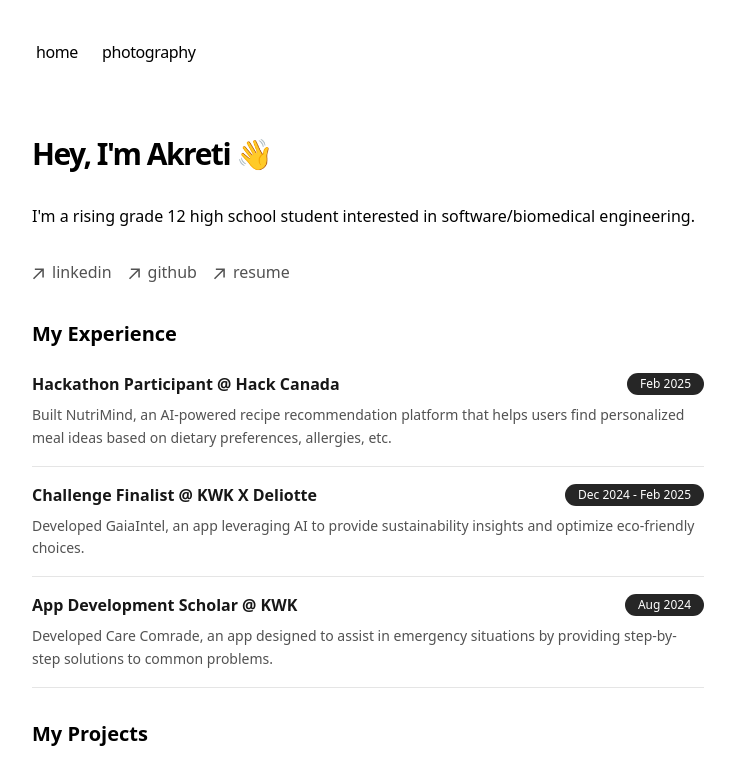
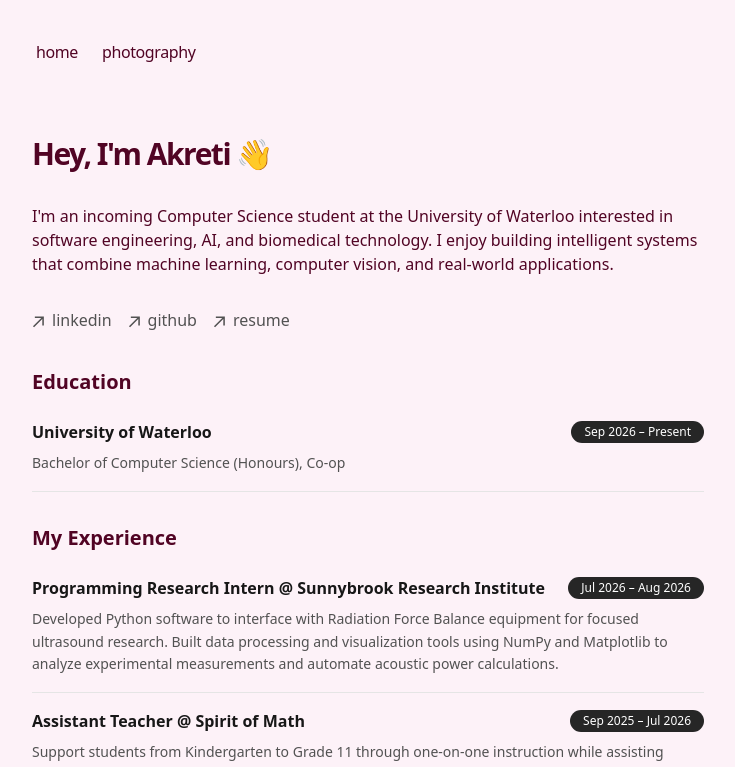
Before and after one commit to akretisharma/akretisharma.github.io, a Next.js app: page / in a window 1280 px wide. Shown: the top 767 px of the page, without its empty margins (272-1007 px from the left). Built offline with nearby package versions, Linux system fonts and the light colour scheme.

Commit message:
content update

```diff
--- a/src/app/layout.tsx
+++ b/src/app/layout.tsx
@@ -22,7 +22,7 @@
     <html
       lang="en"
       className={cx(
-        'text-black bg-white dark:text-white dark:bg-black',
+        'text-pink-950 bg-pink-50 dark:text-white dark:bg-black',
         GeistSans.variable,
         GeistMono.variable
       )}
--- a/src/app/page.tsx
+++ b/src/app/page.tsx
@@ -32,7 +32,7 @@
         Hey, I'm Akreti 👋
       </h1>
       <p className="mb-6">
-        {`I'm a rising grade 12 high school student interested in software/biomedical engineering.`}
+  {`I'm an incoming Computer Science student at the University of Waterloo interested in software engineering, AI, and biomedical technology. I enjoy building intelligent systems that combine machine learning, computer vision, and real-world applications.`}
       </p>
       <div>
         <ul className="font-sm mt-8 flex flex-col space-x-0 space-y-2 text-neutral-600 md:flex-row md:space-x-4 md:space-y-0 dark:text-neutral-300">
@@ -74,16 +74,51 @@
       </div>
       </section>
 
+      <section id="education" className="mb-8">
+  <h2 className="mb-2 text-xl font-semibold">Education</h2>
+
+  <div className="cursor-target">
+    <ExperienceSection
+      title="University of Waterloo"
+      date="Sep 2026 – Present"
+      description="Bachelor of Computer Science (Honours), Co-op"
+    />
+  </div>
+</section>
+
       <section id="experience" className="mb-8">
   <h2 className="mb-2 text-xl font-semibold">My Experience</h2>
+
   <div className="cursor-target">
-    <ExperienceSection title="Hackathon Participant @ Hack Canada" date="Feb 2025" description="Built NutriMind, an AI-powered recipe recommendation platform that helps users find personalized meal ideas based on dietary preferences, allergies, etc." />
+    <ExperienceSection
+      title="Programming Research Intern @ Sunnybrook Research Institute"
+      date="Jul 2026 – Aug 2026"
+      description="Developed Python software to interface with Radiation Force Balance equipment for focused ultrasound research. Built data processing and visualization tools using NumPy and Matplotlib to analyze experimental measurements and automate acoustic power calculations."
+    />
   </div>
+
   <div className="cursor-target">
-    <ExperienceSection title="Challenge Finalist @ KWK X Deliotte" date="Dec 2024 - Feb 2025" description="Developed GaiaIntel, an app leveraging AI to provide sustainability insights and optimize eco-friendly choices." />
+    <ExperienceSection
+      title="Assistant Teacher @ Spirit of Math"
+      date="Sep 2025 – Jul 2026"
+      description="Support students from Kindergarten to Grade 11 through one-on-one instruction while assisting teachers with classroom management and student progress."
+    />
   </div>
+
   <div className="cursor-target">
-    <ExperienceSection title="App Development Scholar @ KWK" date="Aug 2024" description="Developed Care Comrade, an app designed to assist in emergency situations by providing step-by-step solutions to common problems." />
+    <ExperienceSection
+      title="Challenge Finalist @ Kode With Klossy × Deloitte"
+      date="Dec 2024 – Feb 2025"
+      description="Developed GaiaIntel, an AI-powered sustainability app that provides personalized eco-friendly recommendations and climate insights."
+    />
+  </div>
+
+  <div className="cursor-target">
+    <ExperienceSection
+      title="App Development Scholar @ Kode With Klossy"
+      date="Aug 2024"
+      description="Completed Kode With Klossy's mobile development program and built Care Comrade, an emergency assistance app using Swift and Xcode."
+    />
   </div>
 </section>
 
@@ -221,7 +256,7 @@
   links={[
     {
       type: "Github",
-      href: "https://github.com/NimayDesai/NutriMind",
+      href: "https://github.com/akretisharma/GaiaIntel",
       icon: <Icons.github className="size-3" />,
     },
   ]}
```
Also changed, not shown: 1 other file (tests, documents, lock files or other folders). Lines whose indentation alone changed are shown as unchanged.
